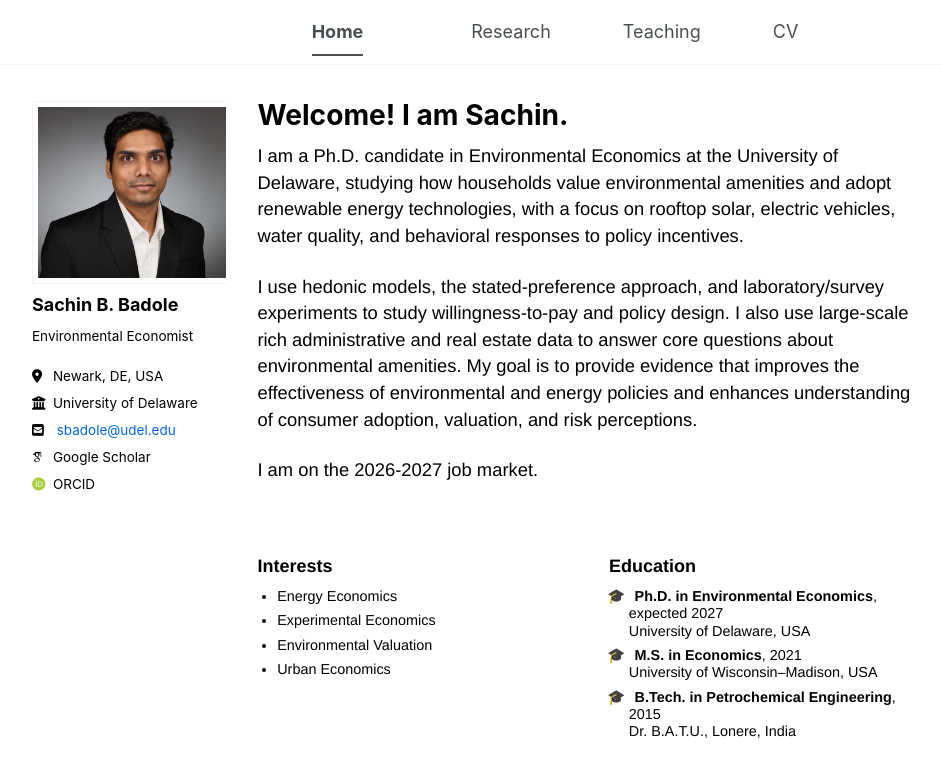
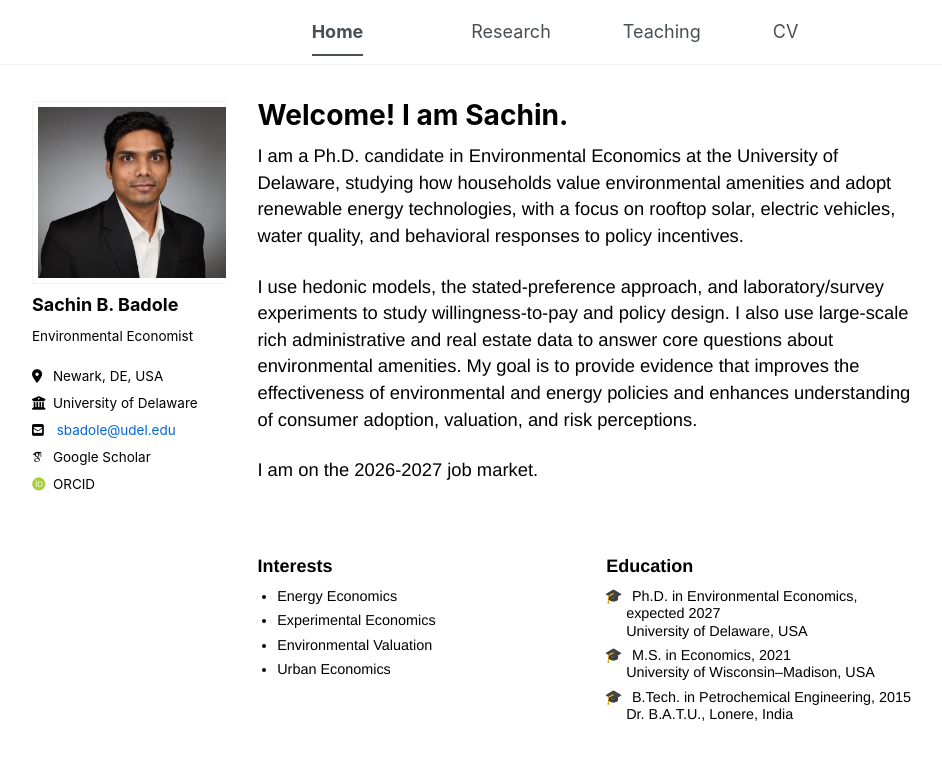
Before and after one commit to sachin-b-badole/sachin-b-badole.github.io, a Jekyll site: the page built from _pages/about.md, in a window 1280 px wide. Shown: the top 777 px of the page, without its empty margins (76-1018 px from the left). Built offline with Jekyll 4.4.1, drawn with Linux system fonts in a browser that asks for light colours; some web fonts are replaced; a script bundle is joined from its source files by our own code; library files that are not in the unit come from our copies.

Commit message:
Update custom.css

```diff
--- a/assets/css/custom.css
+++ b/assets/css/custom.css
@@ -266,7 +266,7 @@
 .two-col-row {
   display: grid;
   grid-template-columns: 1fr 1fr;
-  gap: 2.5rem;
+  gap: 2.2rem;
   margin-top: 2rem;
   max-width: 1000px;
 }
@@ -297,7 +297,7 @@
 
 /* Degrees in bold */
 .education-list strong {
-  font-weight: 600;
+  font-weight: 550;
 }
 
 /* Optional: small mortarboard icon before each degree */
@@ -315,7 +315,7 @@
   }
 }
 
-
+/*font size*/
 .interest-list li,
 .education-list li {
   font-size: 0.80rem;
```
